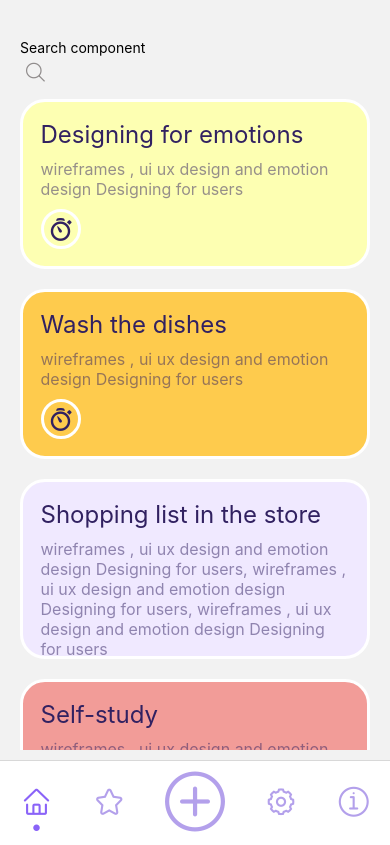
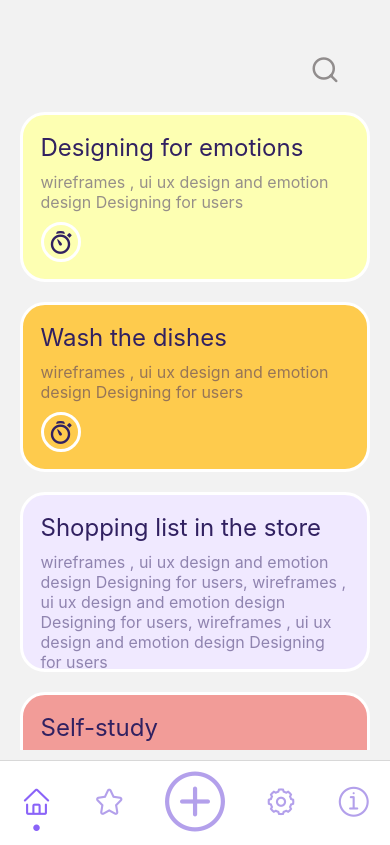
Before and after one commit to MikhailS89/react-native-my-notes, a React Native app: screen / in a window 390 px wide. Built offline with nearby package versions, Linux system fonts and the light colour scheme.

Commit message:
add animation to component Search

```diff
--- a/App.js
+++ b/App.js
@@ -1,20 +1,11 @@
-import { StyleSheet, View } from 'react-native';
 import { Provider as StateProvider } from 'react-redux';
 import store from './redux/store';
 import Router from './router/routers';
 
 export default function App() {
   return (
-    <View style={styles.home}>
-      <StateProvider store={store}>
-        <Router />
-      </StateProvider>
-    </View>
+    <StateProvider store={store}>
+      <Router />
+    </StateProvider>
   );
 }
-
-const styles = StyleSheet.create({
-  home: {
-    flex: 1
-  }
-});
--- a/components/Search/Search.js
+++ b/components/Search/Search.js
@@ -1,16 +1,74 @@
-import React from 'react';
-import { StyleSheet, View, Text } from 'react-native';
-import { EvilIcons } from '@expo/vector-icons';
+import React, { useRef } from 'react';
+import { StyleSheet, View, TextInput, Animated } from 'react-native';
+import { Feather } from '@expo/vector-icons';
 
 export default function Search() {
+  const [text, onChangeText] = React.useState('');
+  const [opacity, setOpacity] = React.useState(0); // TO DO определение скрыт ли инпут
+  const fadeAnim = useRef(new Animated.Value(0)).current;
+
+  const fadeIn = () => {
+    setOpacity(1);
+
+    Animated.timing(fadeAnim, {
+      toValue: 1,
+      duration: 1000,
+      useNativeDriver: true,
+    }).start();
+  };
+
+  const fadeOut = () => {
+    setOpacity(0);
+    onChangeText('');
+
+    Animated.timing(fadeAnim, {
+      toValue: 0,
+      duration: 1000,
+      useNativeDriver: true,
+    }).start();
+  };
+
   return (
-    <View>
-      <Text>Search component</Text>
-      <EvilIcons name="search" size={30} color="#918d8d" />
+    <View style={styles.container}>
+      <Animated.View style={[styles.animWrap, { opacity: fadeAnim }]}>
+        <TextInput
+          style={styles.input}
+          onChangeText={onChangeText}
+          value={text}
+          placeholder="Enter the title"
+          onBlur={fadeOut}
+        />
+      </Animated.View>
+      <Feather style={styles.icon} name="search" size={30} color="#918d8d" onPress={fadeIn} />
     </View>
   );
 }
 
 const styles = StyleSheet.create({
-
+  container: {
+    flexDirection: 'row',
+    alignItems: 'center',
+    paddingHorizontal: 20,
+    margin: 10
+  },
+  input: {
+    borderBottomWidth: 3,
+    borderColor: '#918d8d',
+    position: 'absolute',
+    top: 0,
+    left: 0,
+    width: '100%',
+    paddingHorizontal: 20,
+    paddingVertical: 5
+  },
+  icon: {
+    paddingLeft: 10,
+    paddingVertical: 5
+  },
+  animWrap: {
+    height: '100%',
+    position: 'relative',
+    flex: 1,
+    width: '100%'
+  }
 });
--- a/components/pages/Info/Info.js
+++ b/components/pages/Info/Info.js
@@ -6,7 +6,7 @@ export default function Info({ navigation }) {
   return (
     <View style={[styles.container, globalStyle.main]}>
       <View>
-        <Text>Info Page"</Text>
+        <Text>Info Page</Text>
       </View>
     </View>
   );
--- a/router/routers.js
+++ b/router/routers.js
@@ -35,7 +35,7 @@ export default function Navigate() {
   }
 
   return (
-      <NavigationContainer>
+      <NavigationContainer style={styles.home}>
         <Tab.Navigator
           initialRouteName="Main"
           screenOptions={{
@@ -71,6 +71,7 @@ export default function Navigate() {
                   headerShown: false,
                   tabBarButton: (props) => {
 
+                    // TO DO fucn button add/dell
                     // console.log('tabBarButton: props: ', props)
 
                     return (
@@ -124,5 +125,8 @@ const styles = StyleSheet.create({
       alignItems: 'center',
       paddingHorizontal: '5%'
     }
+  },
+  home: {
+    flex: 1
   }
 });
```
